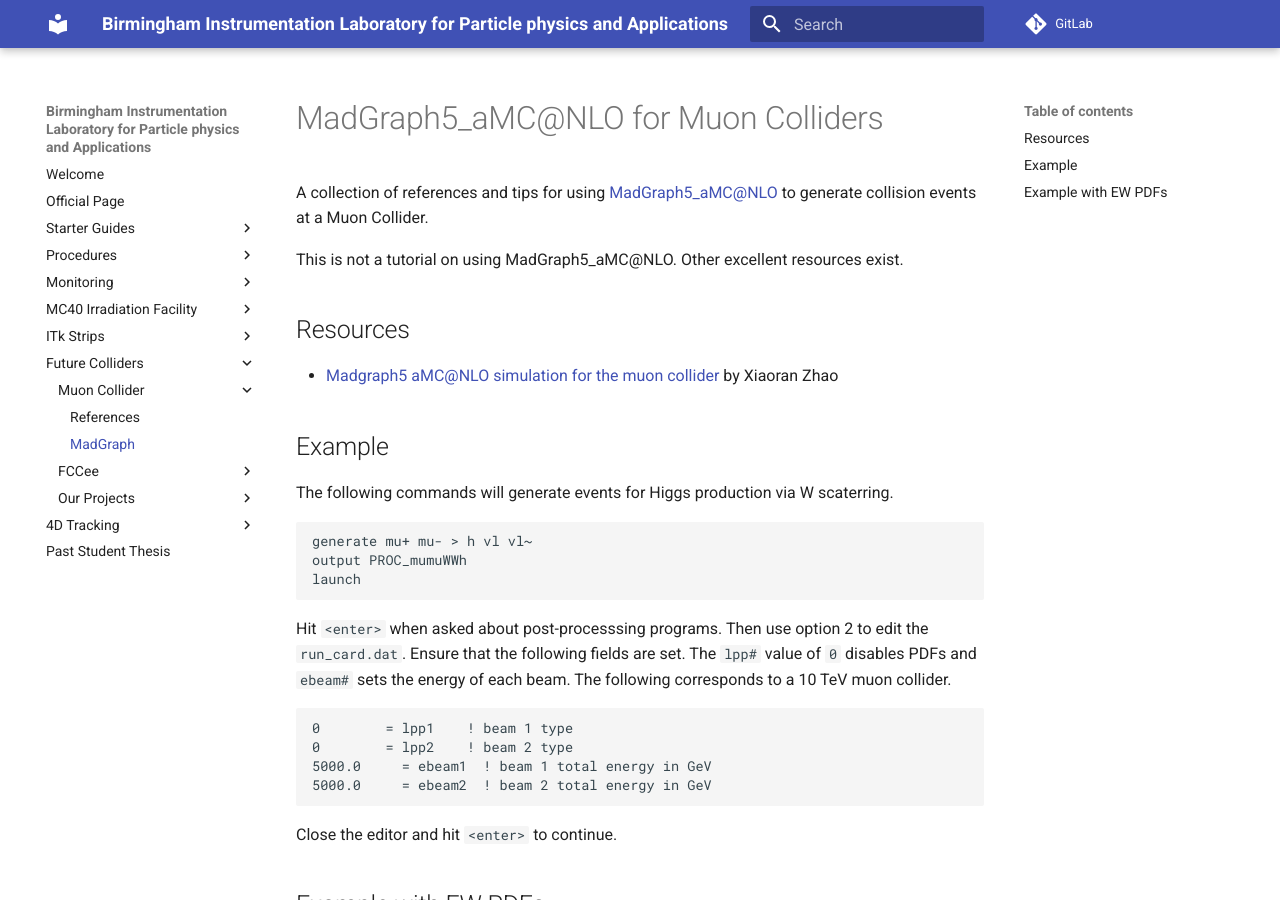
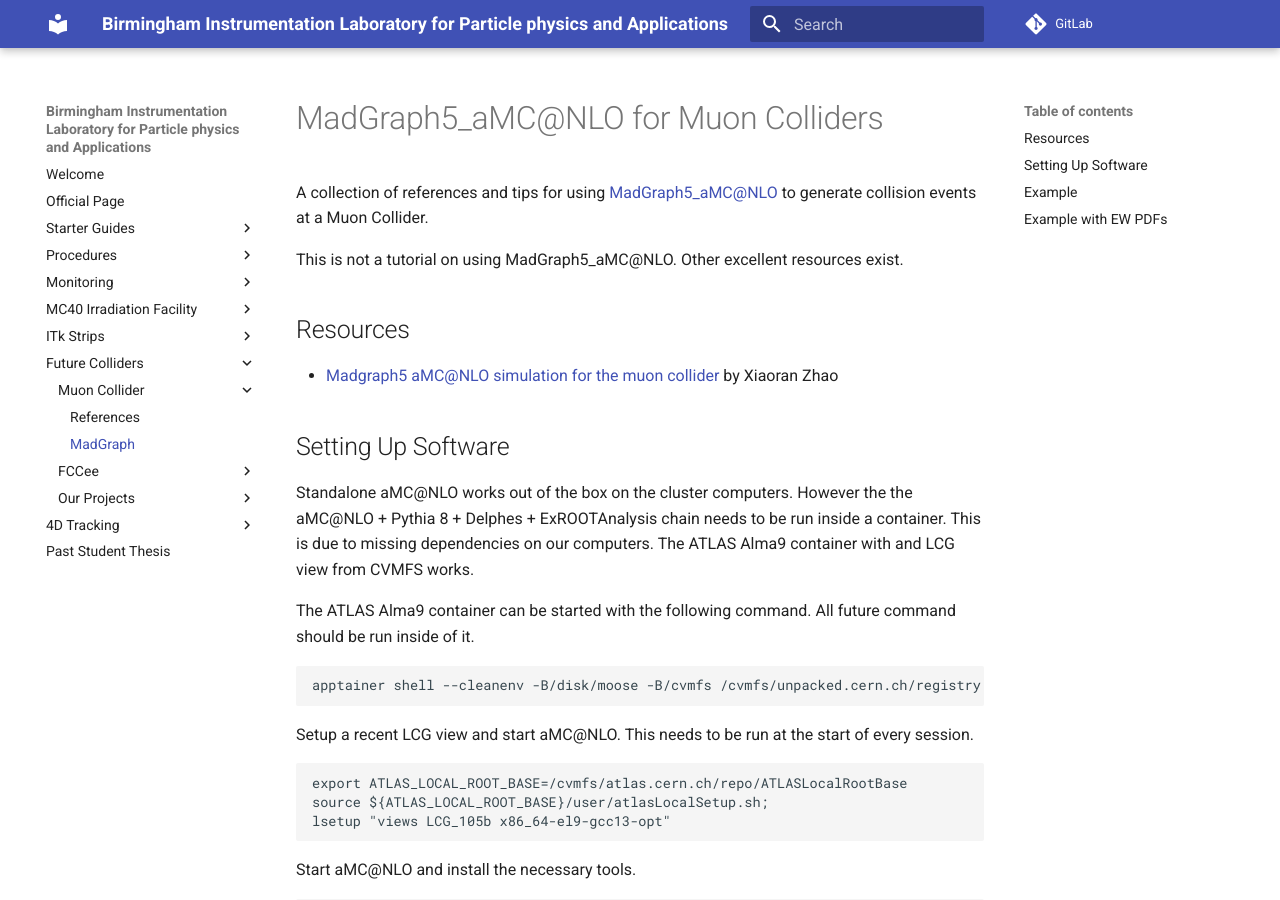
Before and after one commit to BILPAware/wiki, an MkDocs documentation site: the page built from docs/muoncollider/madgraph.md, in a window 1280 px wide and 900 px high. Built offline with MkDocs 1.6.1 and Material for MkDocs 9.7.7, drawn with Linux system fonts in a browser that asks for light colours; some of the changed text lies outside the part shown.

Commit message:
Start adding madgraph instructions.

````diff
--- a/docs/muoncollider/madgraph.md
+++ b/docs/muoncollider/madgraph.md
@@ -6,6 +6,34 @@ This is not a tutorial on using MadGraph5_aMC@NLO. Other excellent resources exi
 
 ## Resources
 - [Madgraph5 aMC@NLO simulation for the muon collider](https://indico.cern.ch/event/801616/contributions/3358582/attachments/1827532/2991430/muon_mg5.pdf) by Xiaoran Zhao
+
+## Setting Up Software
+
+Standalone aMC@NLO works out of the box on the cluster computers. However the the aMC@NLO + Pythia 8 + Delphes + ExROOTAnalysis chain needs to be run inside a container. This is due to missing dependencies on our computers. The ATLAS Alma9 container with and LCG view from CVMFS works.
+
+The ATLAS Alma9 container can be started with the following command. All future command should be run inside of it.
+
+```shell
+apptainer shell --cleanenv -B/disk/moose -B/cvmfs /cvmfs/unpacked.cern.ch/registry.hub.docker.com/atlasadc/atlas-grid-almalinux9:latest
+```
+
+Setup a recent LCG view and start aMC@NLO. This needs to be run at the start of every session.
+
+```shell
+export ATLAS_LOCAL_ROOT_BASE=/cvmfs/atlas.cern.ch/repo/ATLASLocalRootBase
+source ${ATLAS_LOCAL_ROOT_BASE}/user/atlasLocalSetup.sh;
+lsetup "views LCG_105b x86_64-el9-gcc13-opt"
+```
+
+Start aMC@NLO and install the necessary tools.
+
+```shell
+./bin/mg5_aMC
+install pythia8
+install Delphes
+install ExRootAnalysis
+```
+
 
 ## Example
 
--- a/mkdocs.yml
+++ b/mkdocs.yml
@@ -72,6 +72,7 @@ nav:
         - 'Our Projects':
             - 'W mass':
                 - 'References': projects/wmass/references.md
+                - 'Samples': projects/wmass/samples.md
     - '4D Tracking':
         - 'TDCPix':
             - 'CERN Test Setup': 4dtracking/tdcpix/cernsetup.md
````
Also changed, not shown: docs/projects/wmass/references.md (+1 -1 lines), docs/projects/wmass/samples.md (added, +23 -0 lines).
